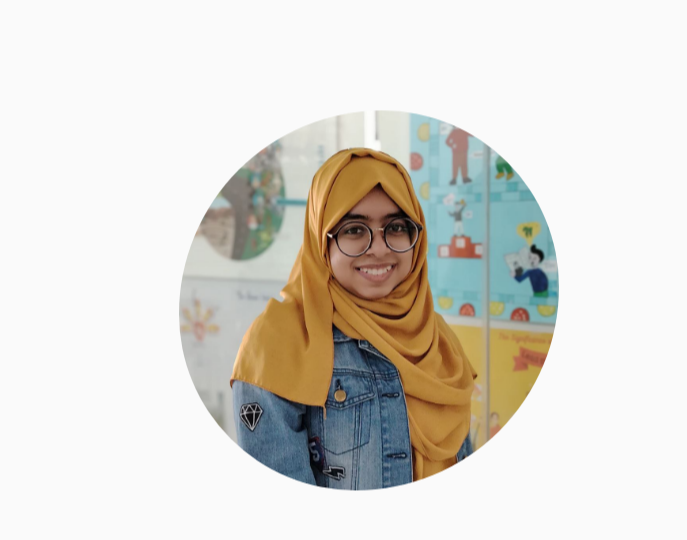
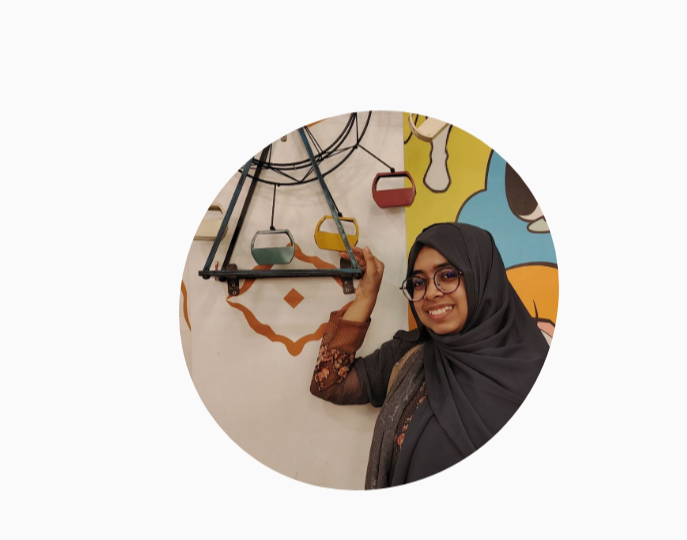
Before and after one commit to humaira-nazum-nihal/protfolio, a plain HTML site: page index.html in a window 1280 px wide. Shown: the part 101-641 px from the top of the page, 593-1280 px from the left. Drawn offline with nearby package versions, Linux system fonts and the light colour scheme.

Commit message:
Update index.html

```diff
--- a/index.html
+++ b/index.html
@@ -82,7 +82,7 @@
           </div>
           <div class="featured-image">
             <div class="image">
-                <img src="images/nihal3.jpg" alt="avatar">
+                <img src="images/nihal1.jpg" alt="avatar">
             </div>
           </div>
           <div class="scroll-icon-box">
```
